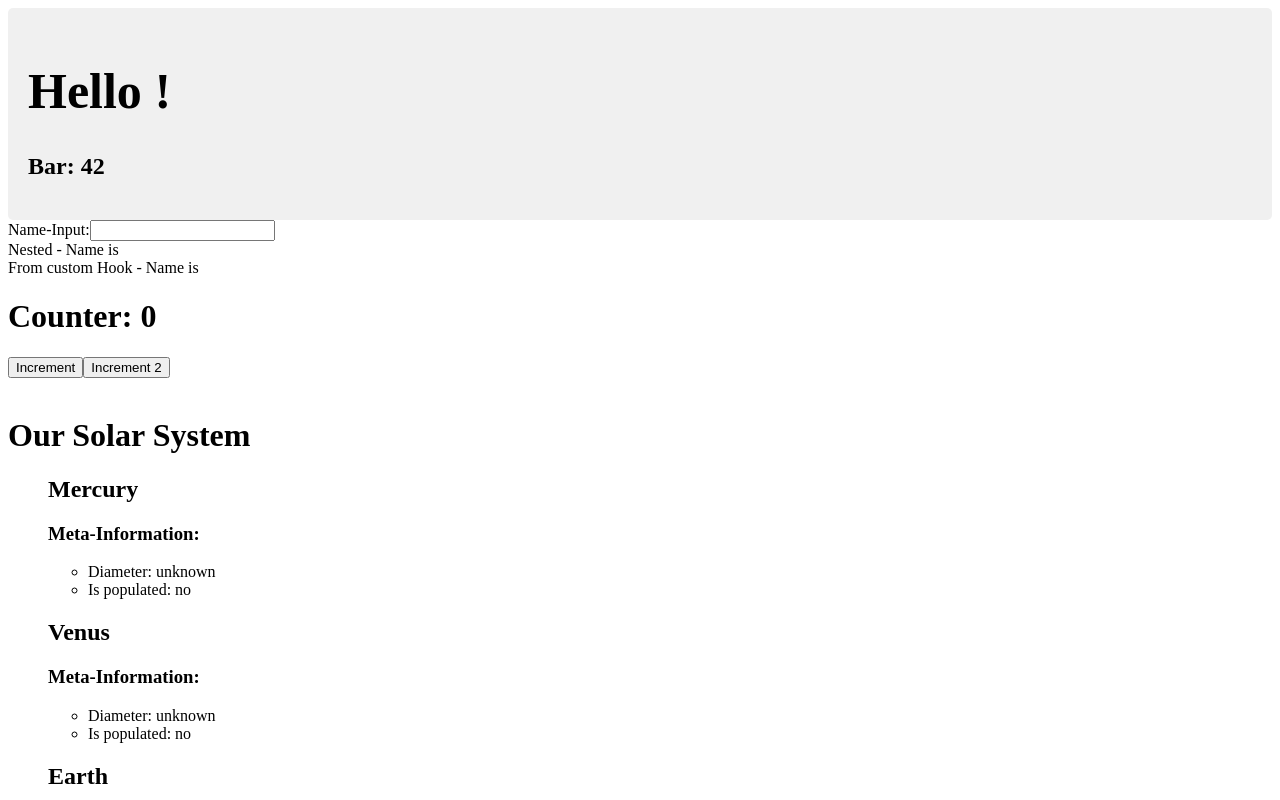
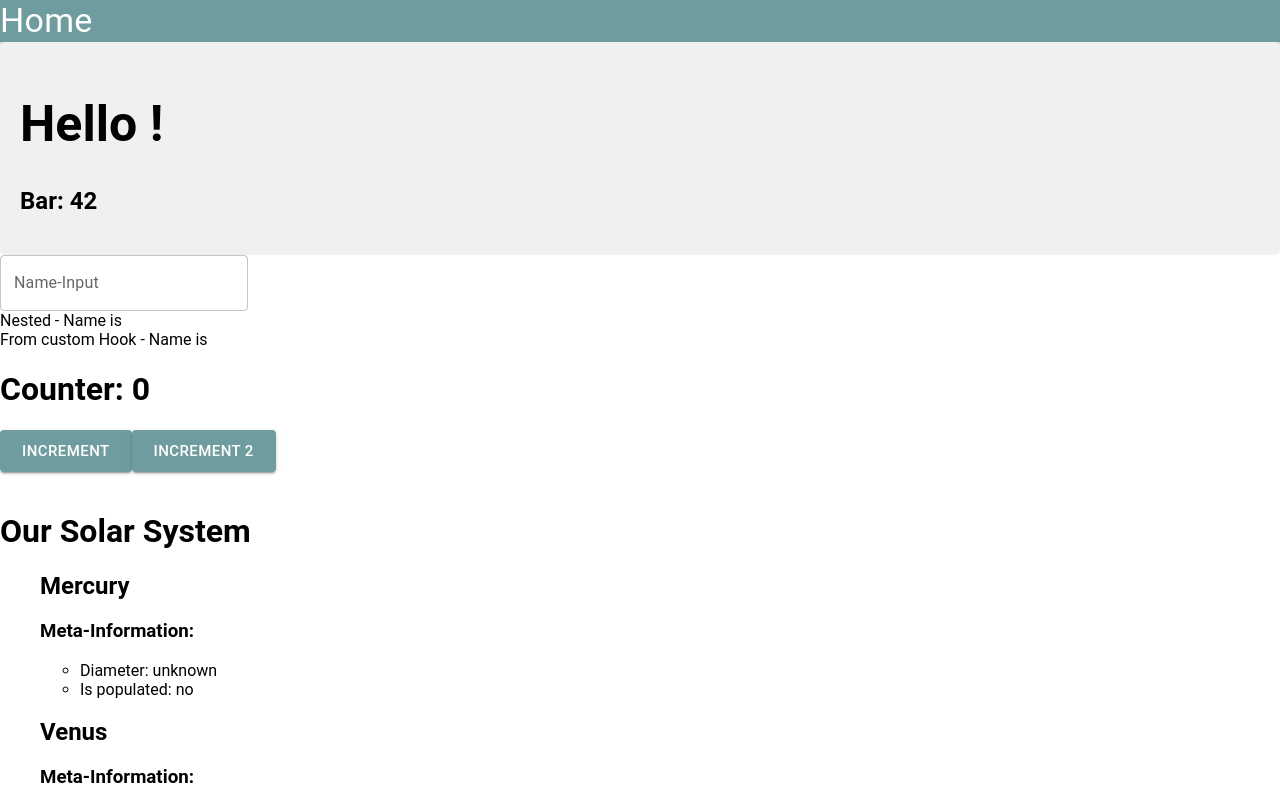
Before and after one commit to it-economics/react-training-2025-04-02--04, a React (Vite) app in the folder apps/react-training-2025-04-02--04/: page / in a window 1280 px wide. Shown: the top 800 px of the page. Built offline with nearby package versions, Linux system fonts and the light colour scheme.

Commit message:
Add mui
* Add custom theme-provider
* Use mui components

```diff
--- /dev/null
+++ b/apps/react-training-2025-04-02--04/src/app/AppContainer.tsx
@@ -0,0 +1,13 @@
+import { AppBar, Box, Stack, Typography } from '@mui/material';
+import Home from '../pages/home';
+
+export const AppContainer = () => (
+  <Box height="100vh" width="100vw">
+    <AppBar position="static">
+      <Stack direction="row">
+        <Typography variant="h4">Home</Typography>
+      </Stack>
+    </AppBar>
+    <Home />
+  </Box>
+);
--- /dev/null
+++ b/apps/react-training-2025-04-02--04/src/app/CustomThemeProvider.tsx
@@ -0,0 +1,29 @@
+import { createTheme, ThemeProvider } from '@mui/material';
+import { FC, PropsWithChildren, useMemo } from 'react';
+
+export const CustomThemeProvider: FC<PropsWithChildren> = ({ children }) => {
+  const theme = useMemo(
+    () =>
+      createTheme({
+        palette: {
+          primary: {
+            main: '#6E9C9F',
+          },
+          secondary: {
+            main: '#91DD98',
+          },
+        },
+        components: {
+          MuiButton: {
+            defaultProps: {
+              variant: 'contained',
+              size: 'large',
+              color: 'primary',
+            },
+          },
+        },
+      }),
+    []
+  );
+  return <ThemeProvider theme={theme}>{children}</ThemeProvider>;
+};
--- a/apps/react-training-2025-04-02--04/src/app/app.tsx
+++ b/apps/react-training-2025-04-02--04/src/app/app.tsx
@@ -1,9 +1,9 @@
-import Home from '../pages/home';
+import { AppContainer } from './AppContainer';
 
 export function App() {
   return (
     <div>
-      <Home />
+      <AppContainer />
     </div>
   );
 }
--- a/apps/react-training-2025-04-02--04/src/components/home/home.tsx
+++ b/apps/react-training-2025-04-02--04/src/components/home/home.tsx
@@ -1,3 +1,4 @@
+import { Button } from '@mui/material';
 import { createContext, use, useEffect, useState } from 'react';
 import Hello from '../hello/hello';
 import Input from '../input/input';
@@ -35,8 +36,8 @@ const Counter = () => {
   return (
     <div>
       <h1>Counter: {count}</h1>
-      <button onClick={() => setCount((prev) => prev + 1)}>Increment</button>
-      <button onClick={() => setCount2((prev) => prev + 1)}>Increment 2</button>
+      <Button onClick={() => setCount((prev) => prev + 1)}>Increment</Button>
+      <Button onClick={() => setCount2((prev) => prev + 1)}>Increment 2</Button>
     </div>
   );
 };
--- a/apps/react-training-2025-04-02--04/src/components/input/input.tsx
+++ b/apps/react-training-2025-04-02--04/src/components/input/input.tsx
@@ -1,17 +1,32 @@
+import { TextField, TextFieldProps } from '@mui/material';
+import { FC, useState } from 'react';
+
 interface InputProps {
   onInputChange: (value: string) => void;
 }
 
 export function Input(props: InputProps) {
   return (
-    <label>
-      Name-Input:
-      <input
-        name="name-input"
-        onChange={(event) => props.onInputChange(event.target.value)}
-      />
-    </label>
+    <MyTextField
+      label="Name-Input"
+      onChange={(event) => props.onInputChange(event.target.value)}
+    />
   );
 }
 
+const MyTextField: FC<Omit<TextFieldProps, 'helperText'>> = (props) => {
+  const [helperText, setHelperText] = useState('');
+
+  return (
+    <TextField
+      {...props}
+      helperText={helperText}
+      onChange={(evt) => {
+        props.onChange?.(evt);
+        setHelperText(`Text: ${evt.target.value}`);
+      }}
+    />
+  );
+};
+
 export default Input;
--- a/apps/react-training-2025-04-02--04/src/main.tsx
+++ b/apps/react-training-2025-04-02--04/src/main.tsx
@@ -1,7 +1,8 @@
 import { StrictMode } from 'react';
+import * as ReactDOM from 'react-dom/client';
 import { BrowserRouter } from 'react-router-dom';
-import * as ReactDOM from 'react-dom/client';
 import App from './app/app';
+import { CustomThemeProvider } from './app/CustomThemeProvider';
 
 const root = ReactDOM.createRoot(
   document.getElementById('root') as HTMLElement
@@ -10,7 +11,9 @@ const root = ReactDOM.createRoot(
 root.render(
   <StrictMode>
     <BrowserRouter>
-      <App />
+      <CustomThemeProvider>
+        <App />
+      </CustomThemeProvider>
     </BrowserRouter>
   </StrictMode>
 );
--- a/apps/react-training-2025-04-02--04/src/styles.css
+++ b/apps/react-training-2025-04-02--04/src/styles.css
@@ -1 +1,8 @@
 /* You can add global styles to this file, and also import other style files */
+body, #root {
+  height: 100%;
+  width: 100%;
+  margin: 0;
+  padding: 0;
+  font-family: 'Roboto', sans-serif;
+}
--- a/package.json
+++ b/package.json
@@ -5,6 +5,10 @@
   "scripts": {},
   "private": true,
   "dependencies": {
+    "@emotion/react": "^11.14.0",
+    "@emotion/styled": "^11.14.0",
+    "@fontsource/roboto": "^5.2.5",
+    "@mui/material": "^7.0.1",
     "@testing-library/user-event": "^14.6.1",
     "react": "19.0.0",
     "react-dom": "19.0.0",
```
Also changed, not shown: 1 other file (tests, documents, lock files or other folders).
